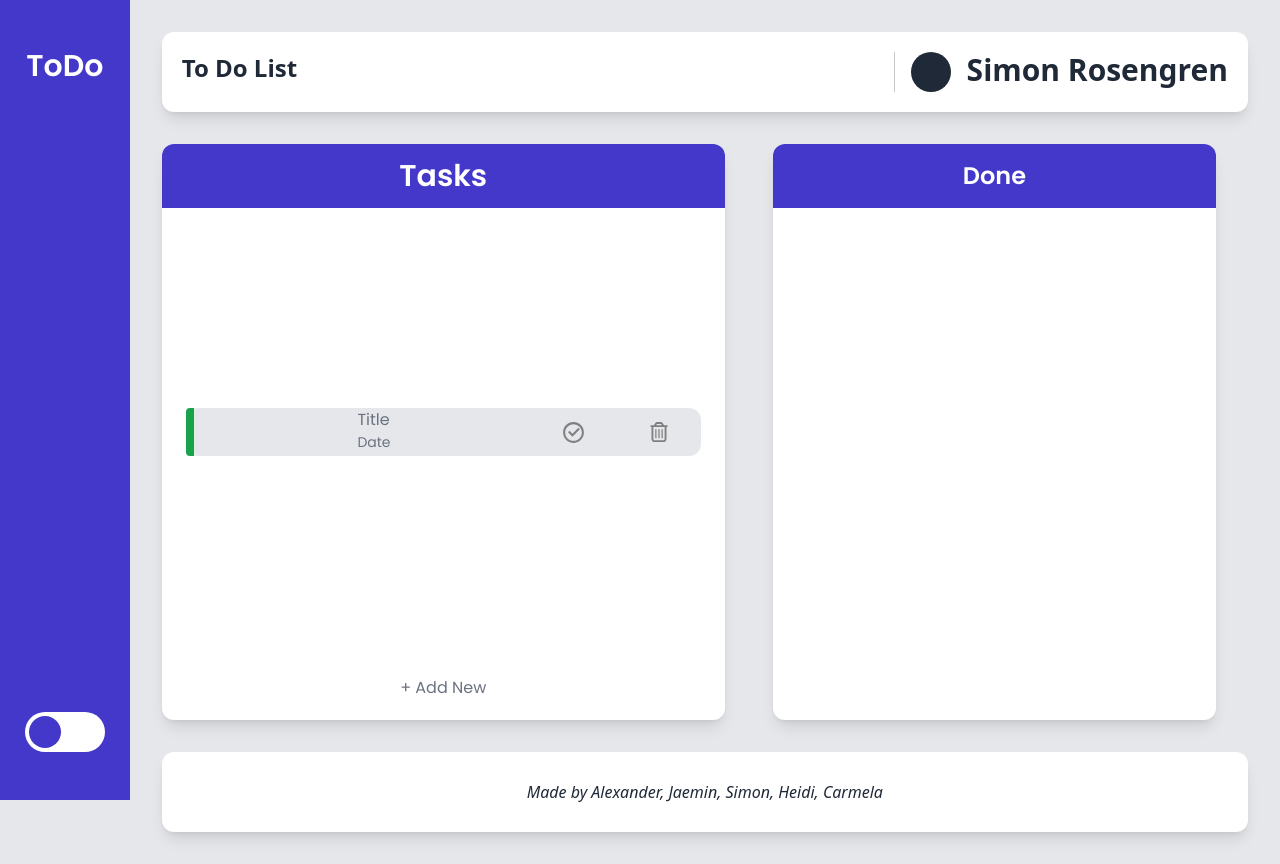
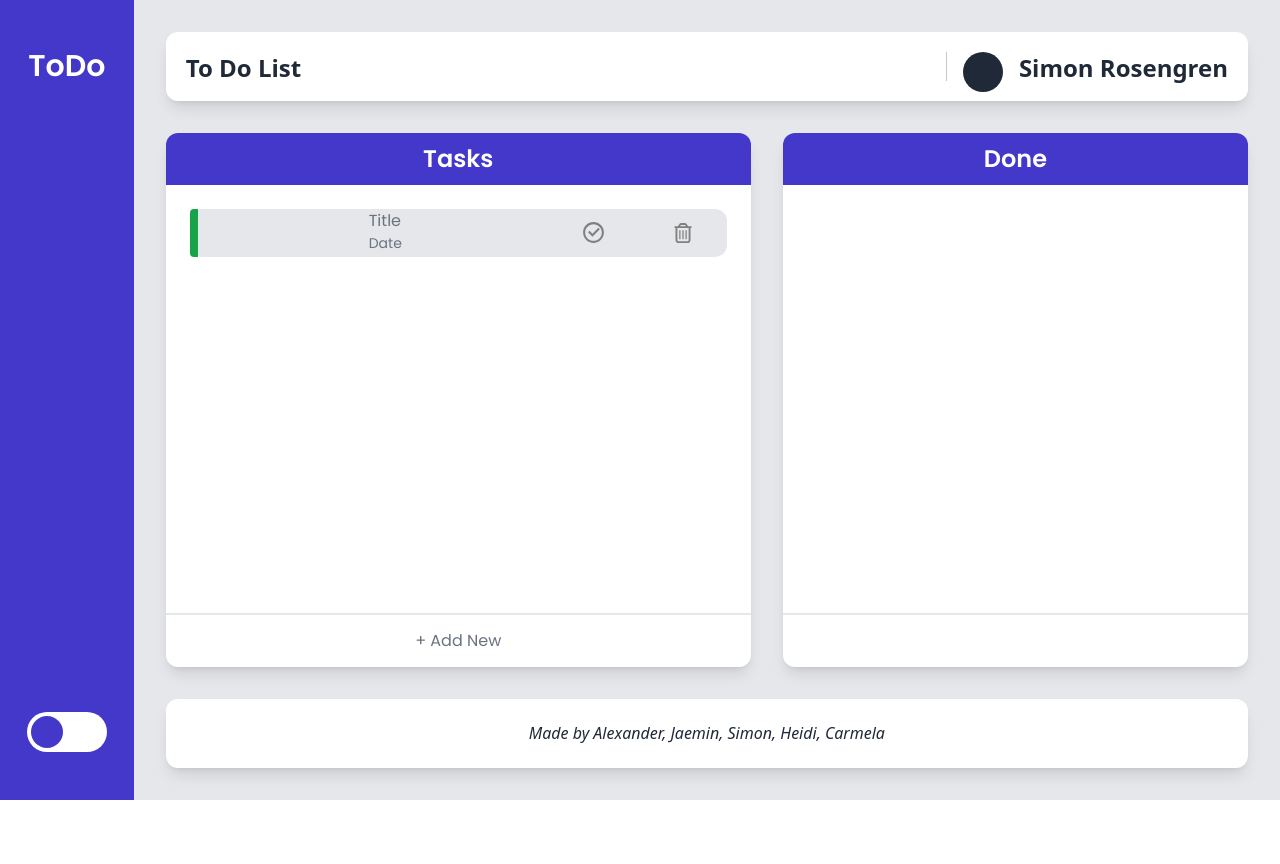
Before and after one commit to Hyper-Team-3/Todo-Group3, a React (Vite) app in the folder client/: page / in a window 1280 px wide. After the commit the page ends 800 px from the top, so only its background shows below. Built offline with nearby package versions, Linux system fonts and the light colour scheme.

Commit message:
fix for darkmode

```diff
--- a/client/src/components/DoneTasks/DoneTask/DoneTask.jsx
+++ b/client/src/components/DoneTasks/DoneTask/DoneTask.jsx
@@ -1,13 +1,23 @@
 import styles from "./DoneTask.module.css";
+import { RiCheckboxCircleLine } from "react-icons/ri";
+import { FaRegTrashCan } from "react-icons/fa6";
 
 const DoneTask = () => {
 
     return (
         <div className={styles.parent}>
-            <p className={styles.title}>Task title</p>
-            <p className={styles.date}>8 Mar</p>
-            <p className={styles.checkbox}>check</p>
+        <div className={styles.color}></div>
+        <p className={styles.title}>Title</p>
+        <p className={styles.date}>Date</p>
+        <div className="row-span-2 flex items-center justify-around">
+          <button className={styles.checkbutton}>
+          <RiCheckboxCircleLine size="25" color="gray"/>
+          </button>
+          <button className={styles.deletebutton}>
+            <FaRegTrashCan size="20" color="gray"/>
+          </button>
         </div>
+      </div>
     )
 }
 
--- a/client/src/components/DoneTasks/DoneTasks.jsx
+++ b/client/src/components/DoneTasks/DoneTasks.jsx
@@ -1,6 +1,7 @@
 import { useContext } from "react";
 import styles from "./DoneTasks.module.css";
 import { ThemeContext } from "../../App";
+import DoneTask from "./DoneTask"
 
 const DoneTasks = () => {
   const { darkMode } = useContext(ThemeContext);
@@ -17,6 +18,9 @@ const DoneTasks = () => {
       <div className={darkMode ? styles.taskheaderDarkM : styles.taskheader}>
         Done
       </div>
+      <div className={styles.taskwrapper}>
+      </div>
+      <div className={styles.taskfooter}></div>
     </div>
   );
 };
--- a/client/src/components/DoneTasks/DoneTasks.module.css
+++ b/client/src/components/DoneTasks/DoneTasks.module.css
@@ -1,15 +1,24 @@
 .parent {
-    @apply col-start-8 col-span-6 row-span-4 bg-white rounded-xl shadow-lg ml-8 mr-16
+    @apply col-start-8 col-span-6 row-span-4 bg-white rounded-xl shadow-lg ml-4 mr-8 flex flex-col justify-between
 }
 
 .taskheader {
     @apply flex justify-center items-center h-16 bg-indigo-700 rounded-t-xl font-poppins text-2xl text-white font-semibold
 }
 
+.taskwrapper {
+    @apply h-full border-b-2
+}
+
+.taskfooter {
+    @apply flex justify-center items-center h-16 rounded-b-xl font-poppins text-gray-500
+}
+
+
 .parentDarkM {
-    @apply col-start-8 col-span-6 row-span-4 bg-gray-500 rounded-xl shadow-lg ml-8 mr-16
+    @apply col-start-8 col-span-6 row-span-4 bg-gray-500 rounded-xl shadow-lg ml-4 mr-8 flex flex-col justify-between
 }
 
 .taskheaderDarkM {
-    @apply flex justify-center items-center h-16 bg-indigo-700 rounded-t-xl font-poppins text-3xl text-black font-semibold
+    @apply flex justify-center items-center h-16 bg-indigo-700 rounded-t-xl font-poppins text-2xl text-black font-semibold
 }
--- a/client/src/components/Header/Header.module.css
+++ b/client/src/components/Header/Header.module.css
@@ -11,11 +11,11 @@
 }
 
 .headerDarkM {
-    @apply col-span-12 flex justify-between p-5 m-16 bg-indigo-700 rounded-xl shadow-lg
+    @apply col-span-12 flex justify-between p-5 m-8 bg-indigo-700 rounded-xl shadow-lg
 }
 
 .titleDarkM {
-    @apply text-3xl font-semibold text-black
+    @apply text-2xl font-semibold text-black
 }
 
 /*
@@ -26,7 +26,7 @@ Temp for random profile picture
 }
 
 .name {
-    @apply text-3xl font-semibold text-gray-800
+    @apply text-2xl font-semibold text-gray-800
 }
 
 .nameDarkM {
--- a/client/src/components/Sidebar/Sidebar.module.css
+++ b/client/src/components/Sidebar/Sidebar.module.css
@@ -1,5 +1,5 @@
 .aside {
-    @apply row-span-10 h-screen bg-indigo-700 py-12 flex flex-col justify-between items-center
+    @apply row-span-10 bg-indigo-700 py-12 flex flex-col justify-between items-center
 }
 
 .logo {
@@ -16,7 +16,7 @@
 
 
 .logoDarkM {
-    @apply text-4xl font-semibold font-poppins text-black
+    @apply text-3xl font-semibold font-poppins text-black
 }
 
 .label {}
--- a/client/src/components/Tasks/Tasks.jsx
+++ b/client/src/components/Tasks/Tasks.jsx
@@ -19,7 +19,9 @@ const Tasks = () => {
       <div className={darkMode ? styles.taskheaderDarkM : styles.taskheader}>
         Tasks
       </div>
-      <Task />
+      <div className={styles.taskwrapper}>
+        <Task />
+      </div>
       <div className={styles.taskfooter}>
         <button>+ Add New</button>
       </div>
--- a/client/src/components/Tasks/Tasks.module.css
+++ b/client/src/components/Tasks/Tasks.module.css
@@ -3,7 +3,7 @@
 }
 
 .taskheader {
-    @apply flex justify-center items-center h-16 bg-indigo-700 rounded-t-xl font-poppins text-3xl text-white font-semibold
+    @apply flex justify-center items-center h-16 bg-indigo-700 rounded-t-xl font-poppins text-2xl text-white font-semibold
 }
 
 .taskwrapper {
@@ -15,7 +15,7 @@
 }
 
 .parentDarkM {
-    @apply col-start-2 col-span-6 row-span-4 bg-gray-500 rounded-xl shadow-lg ml-16 mr-8
+    @apply col-start-2 col-span-6 row-span-4 bg-gray-500 rounded-xl shadow-lg ml-8 mr-4 flex flex-col justify-between
 }
 
 .taskheaderDarkM {
--- a/client/src/pages/TodoBoardPage.jsx
+++ b/client/src/pages/TodoBoardPage.jsx
@@ -8,9 +8,9 @@ import { ThemeContext } from "../App";
 
 const TodoBoardPage = () => {
   const { darkMode } = useContext(ThemeContext);
-  const style = "grid grid-cols-13 grid-rows-6 bg-gray-200 overflow-hidden";
+  const style = "grid grid-cols-13 grid-rows-6 bg-gray-200 overflow-hidden h-screen";
   const darkModebg =
-    "grid grid-cols-13 grid-rows-6 bg-gray-800/90 overflow-hidden";
+    "grid grid-cols-13 grid-rows-6 bg-gray-800/90 overflow-hidden h-screen";
   return (
     <div className={darkMode ? darkModebg : style}>
       <Sidebar />
```
